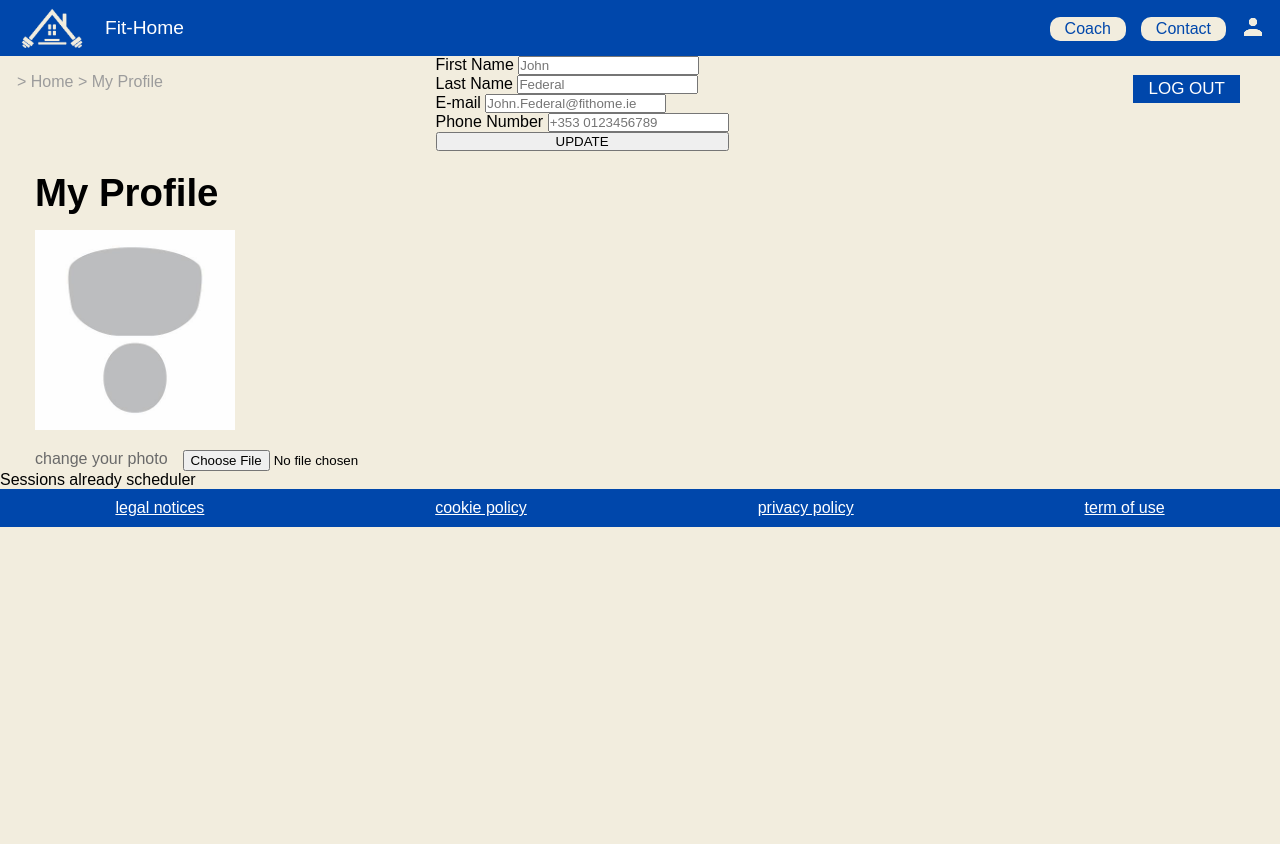
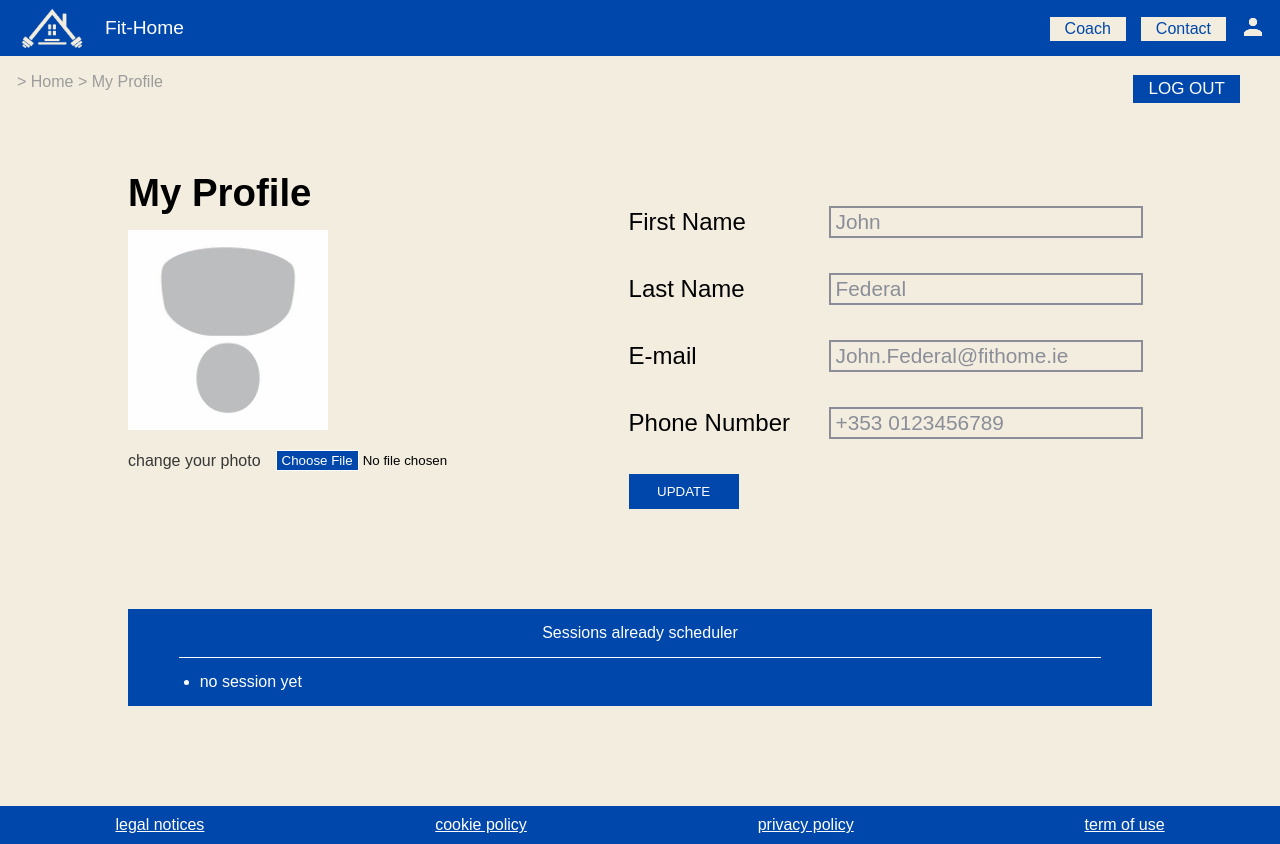
Before and after one commit to maxance13/LXPdublin, a PHP site: page /myProfile.php in a window 1280 px wide. Before the commit the page ends 527 px from the top, so only its background shows below. Run offline with PHP 8.4, Linux system fonts and the light colour scheme.

Commit message:
11/06/2023 20:14

```diff
--- a/myProfile.php
+++ b/myProfile.php
@@ -4,7 +4,7 @@
     <meta charset="UTF-8">
     <meta http-equiv="X-UA-Compatible" content="IE=edge">
     <meta name="viewport" content="width=device-width, initial-scale=1.0">
-    <title>My Profile |FitHome</title>
+    <title>My Profile | FitHome</title>
     <link rel="stylesheet" href="styles.css">
     <link rel="shortcut icon" href="Img/logo_startp-removebg-preview - Copie.png">
 </head>
@@ -21,37 +21,42 @@
             <img src="Img/103061783.jpeg" alt="Profil pic" width="200px" height="200px" class="PicUSer">
             <div style="display: flex;" class="ChangePic">
                 <label for="ChangePic">change your photo</label>
-                <input type="file" name="ChangePic" id="ChangePic">
+                <input type="file" name="ChangePic" id="ChangePic" class="BrowsePic">
             </div>
         </div>
 
-        <form action="#" method="POST">
+        <form action="#" method="POST" class="PersonalInformation">
             <div>
                 <label for="FirstName">First Name</label>
-                <input type="text" name="FirstName" id="FirstName" placeholder="John">
+                <input type="text" name="FirstName" id="FirstName" value="John">
             </div>
 
             <div>
                 <label for="LastName">Last Name</label>
-                <input type="text" name="LastName" id="LastName" placeholder="Federal">
+                <input type="text" name="LastName" id="LastName" value="Federal">
             </div>
 
             <div>
                 <label for="Mail">E-mail</label>
-                <input type="email" name="Mail" id="Mail" placeholder="John.Federal@fithome.ie">
+                <input type="email" name="Mail" id="Mail" value="John.Federal@fithome.ie">
             </div>
 
             <div>
                 <label for="PhoneNumber">Phone Number</label>
-                <input type="tel" name="PhoneNumber" id="PhoneNumber" placeholder="+353 0123456789">
+                <input type="tel" name="PhoneNumber" id="PhoneNumber" value="+353 0123456789">
             </div>
 
-            <input type="submit" value="UPDATE">
+            <input type="submit" value="UPDATE" class="UpdatePersonalInformation">
         </form>
     </main>
 
-    <div>
-        <p>Sessions already scheduler</p>
+    <div class="SessionsFutur">
+        <p class="SessionAl">Sessions already scheduler</p>
+        <div class="Sessions">
+            <ul>
+                <li>no session yet</li>
+            </ul>
+        </div>
     </div>
 
     <?php require('.\footer.php') ?>
--- a/styles.css
+++ b/styles.css
@@ -52,7 +52,6 @@ header nav ul
     text-decoration: none;
     background-color: #f2edde;
     padding: 3px 15px;
-    border-radius: 10px;
 }
 
 /* footer */
@@ -454,12 +453,18 @@ footer
         cursor: pointer;
         font-size: 17px;
    }
+   .LogOut:hover
+   {
+    transition: 1s;
+    background-color: white;
+    color: #0047ab;
+   }
 
    .ProfilPicDiv
    {
         display: flex;
         flex-direction: column;
-        margin: 100px 0 0 35px;
+        margin: 100px 0 0 10%;
    }
    .ProfilPicDiv h1
    {
@@ -469,11 +474,13 @@ footer
    .ChangePic
    {
         margin-top: 20px;
+        display: flex;
+        align-items: center;
    }
    .ChangePic label
    {
         margin-right: 15px;
-        color: rgb(106, 106, 106);
+        color: rgb(55, 55, 55);
    }
    .mainMyProfile
    {
@@ -484,3 +491,84 @@ footer
     display: flex;
     flex-direction: column;
    }
+   .BrowsePic::file-selector-button
+   {
+    background-color: #0047ab;
+    color: white;
+    border: 1px solid white;
+    padding: 2px 5px;
+   }
+   .BrowsePic::file-selector-button:hover
+   {
+    background-color: white;
+    color: #0047ab;
+    transition: 1s;
+    cursor: pointer;
+   }
+   .PersonalInformation
+   {
+    margin: 150px 0 0 100px;
+   }
+   .PersonalInformation div
+    {
+        margin-bottom: 35px;
+        display: flex;
+        align-items: center;
+   }
+   .PersonalInformation div label
+   {
+    font-size: 1.5rem;
+    width: 200px;
+   }
+   .PersonalInformation div input
+   {
+    background-color: #f2edde;
+    color: #8B8E98;
+    border: 2px solid #8B8E98;
+    font-size: 1.3rem;
+    padding: 2px 5px;
+    width: 300px;
+   }
+   .PersonalInformation div input:focus
+   {
+    background-color: white;
+    outline: 2px solid #8B8E98;
+   }
+   .UpdatePersonalInformation
+   {
+    width: 110px;
+    padding: 10px 0;
+    background-color: #0047ab;
+    color: white;
+    border: none;
+    cursor: pointer;
+   }
+   .UpdatePersonalInformation:hover
+   {
+    background-color: white;
+    color: #0047ab;
+    transition: 1s;
+   }
+   .SessionsFutur
+   {
+    background-color: #0047ab;
+    color: white;
+    padding: 15px 0;
+    width: 80%;
+    margin: 0 auto;
+    margin-top: 100px;
+    margin-bottom: 100px;
+   }
+   .SessionAl
+   {
+    display: flex;
+    justify-content: center;
+    width: 90%;
+    margin: 0 auto;
+    padding-bottom: 15px;
+    border-bottom: 1px solid white;
+   }
+   .Sessions
+   {
+    margin: 15px 0 0 7%;
+   }
```
